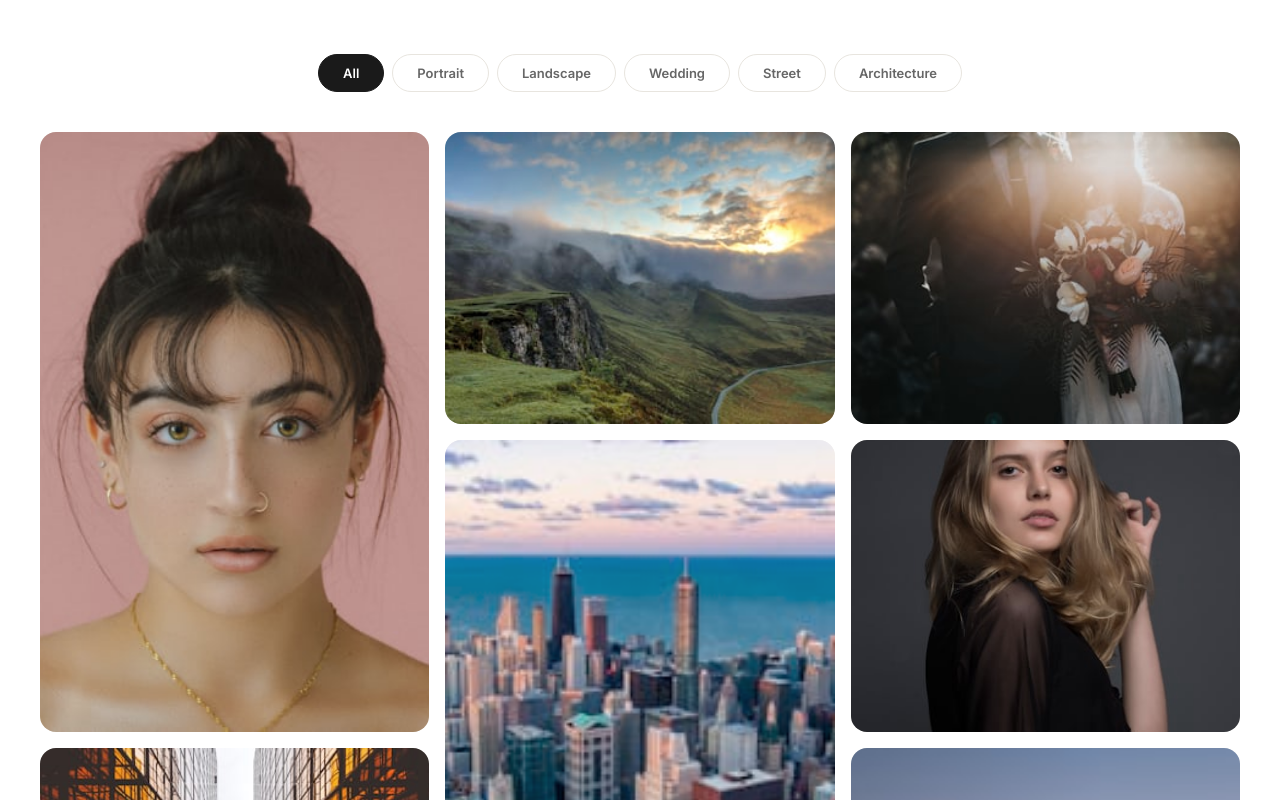
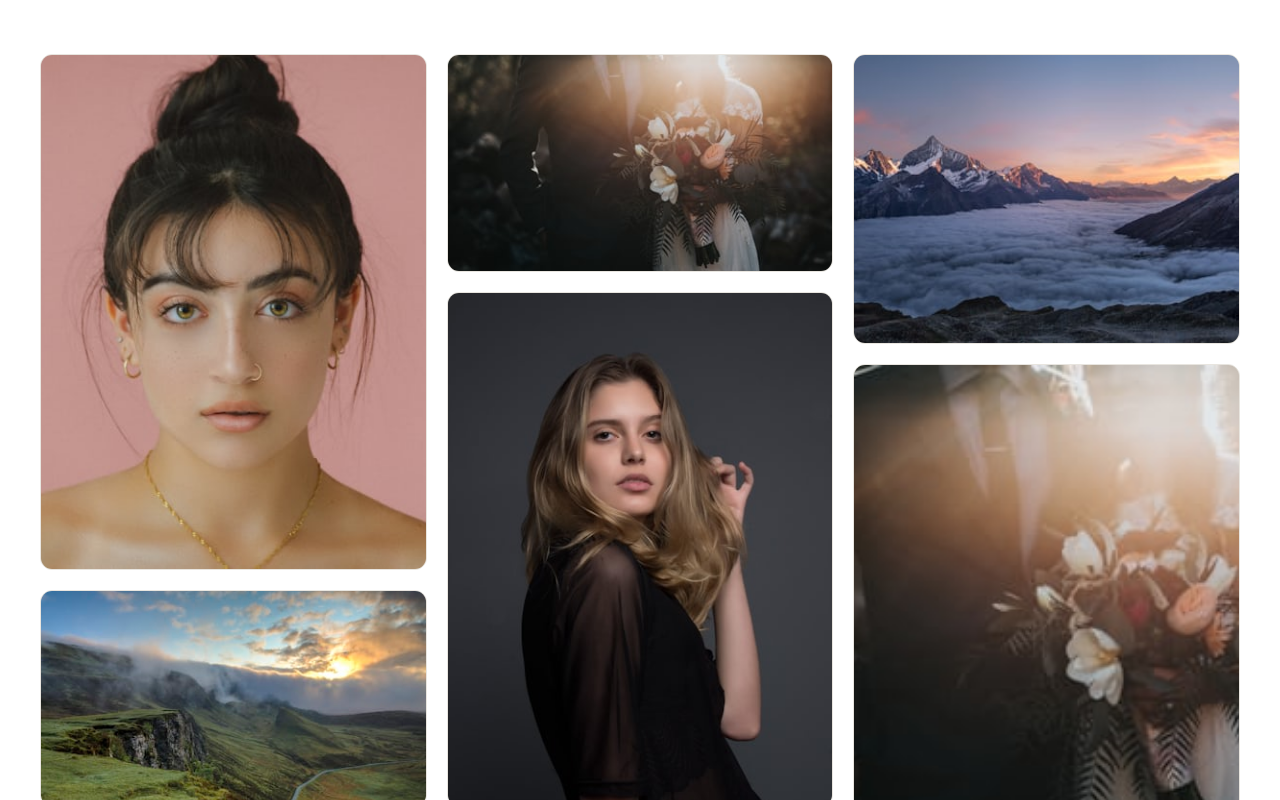
Before and after one commit to pittisunilkumar3/photo, a Next.js app: page / in a window 1280 px wide. Shown: the part 1060-1860 px from the top of the page. Built offline with nearby package versions, Linux system fonts and the light colour scheme; a web font is replaced by a local one.

Commit message:
Replace portfolio grid with masonry gallery, scroll-triggered fade-in

```diff
--- a/src/app/page.tsx
+++ b/src/app/page.tsx
@@ -4,7 +4,8 @@ import { useState } from "react";
 import {
   InteractivePhotoStack,
 } from "@/components/ui/photo-stack";
-import { CircularGallery, GalleryItem } from "@/components/ui/circular-gallery";
+import { MasonryGallery } from "@/components/ui/masonry-gallery";
+import { CircularGallery } from "@/components/ui/circular-gallery";
 import { InfiniteScroll } from "@/components/ui/infinite-scroll";
 import { ImageGallery } from "@/components/ui/image-gallery";
 
@@ -38,16 +39,10 @@ const testimonials = [
 ];
 
 export default function Home() {
-  const [activeFilter, setActiveFilter] = useState("All");
-  const [selectedPhoto, setSelectedPhoto] = useState<number | null>(null);
   const [currentTestimonial, setCurrentTestimonial] = useState(0);
   const [formData, setFormData] = useState({ name: "", email: "", phone: "", service: "", message: "" });
   const [isSubmitting, setIsSubmitting] = useState(false);
   const [isSubmitted, setIsSubmitted] = useState(false);
-
-  const filteredPhotos = activeFilter === "All" ? photos : photos.filter(p => p.category === activeFilter);
-  const currentPhoto = selectedPhoto !== null ? filteredPhotos.find(p => p.id === selectedPhoto) : null;
-  const photoIndex = selectedPhoto !== null ? filteredPhotos.findIndex(p => p.id === selectedPhoto) : -1;
 
   const handleSubmit = async (e: React.FormEvent) => {
     e.preventDefault();
@@ -215,25 +210,7 @@ export default function Home() {
           <h2 className="section-title">Selected <span>Works</span></h2>
           <p className="section-desc">A curated collection of my finest work across various genres of photography</p>
         </div>
-        <div className="gallery-filters">
-          {categories.map(c => (
-            <button key={c} className={`gallery-filter ${activeFilter === c ? "active" : ""}`} onClick={() => setActiveFilter(c)}>{c}</button>
-          ))}
-        </div>
-        <div className="gallery-grid">
-          {filteredPhotos.map(p => (
-            <div key={p.id} className={`gallery-item ${p.tall ? "tall" : ""}`} onClick={() => setSelectedPhoto(p.id)}>
-              <img src={p.src} alt={p.title} loading="lazy" />
-              <div className="gallery-overlay">
-                <div className="gallery-overlay-cat">{p.category}</div>
-                <div className="gallery-overlay-title">{p.title}</div>
-              </div>
-              <div className="gallery-zoom">
-                <svg width="22" height="22" viewBox="0 0 24 24" fill="none" stroke="white" strokeWidth="2"><circle cx="11" cy="11" r="8"/><path d="m21 21-4.3-4.3"/><path d="M11 8v6M8 11h6"/></svg>
-              </div>
-            </div>
-          ))}
-        </div>
+        <MasonryGallery />
       </section>
 
       {/* ==================== INTERACTIVE PHOTO STACK ==================== */}
@@ -462,21 +439,6 @@ export default function Home() {
         <svg width="18" height="18" viewBox="0 0 24 24" fill="none" stroke="currentColor" strokeWidth="2"><path d="m18 15-6-6-6 6" /></svg>
       </button>
 
-      {/* LIGHTBOX */}
-      {selectedPhoto !== null && currentPhoto && (
-        <div className="lightbox" onClick={() => setSelectedPhoto(null)}>
-          <button className="lightbox-close" onClick={() => setSelectedPhoto(null)}>×</button>
-          {photoIndex > 0 && <button className="lightbox-nav lightbox-prev" onClick={e => { e.stopPropagation(); setSelectedPhoto(filteredPhotos[photoIndex - 1].id); }}><svg width="22" height="22" viewBox="0 0 24 24" fill="none" stroke="currentColor" strokeWidth="2"><path d="m15 18-6-6 6-6" /></svg></button>}
-          {photoIndex < filteredPhotos.length - 1 && <button className="lightbox-nav lightbox-next" onClick={e => { e.stopPropagation(); setSelectedPhoto(filteredPhotos[photoIndex + 1].id); }}><svg width="22" height="22" viewBox="0 0 24 24" fill="none" stroke="currentColor" strokeWidth="2"><path d="m9 18 6-6-6-6" /></svg></button>}
-          <div className="lightbox-content" onClick={e => e.stopPropagation()}>
-            <img src={currentPhoto.src} alt={currentPhoto.title} />
-          </div>
-          <div className="lightbox-info">
-            <h3>{currentPhoto.title}</h3>
-            <p>{currentPhoto.category} · {photoIndex + 1} of {filteredPhotos.length}</p>
-          </div>
-        </div>
-      )}
     </>
   );
 }
--- /dev/null
+++ b/src/components/ui/masonry-gallery.tsx
@@ -0,0 +1,122 @@
+"use client";
+
+import React from "react";
+import { useInView } from "framer-motion";
+
+// Photo data with mixed aspect ratios for masonry effect
+const columns: { src: string; alt: string; ratio: number; tall: boolean }[][] = [
+  // Column 1
+  [
+    { src: "/images/portrait1.jpg", alt: "Golden Hour Portrait", ratio: 3 / 4, tall: true },
+    { src: "/images/landscape2.jpg", alt: "Mountain Serenity", ratio: 16 / 9, tall: false },
+    { src: "/images/wedding2.jpg", alt: "First Dance", ratio: 4 / 3, tall: false },
+    { src: "/images/street2.jpg", alt: "City Lights", ratio: 3 / 4, tall: true },
+    { src: "/images/landscape1.jpg", alt: "Alpine Dawn", ratio: 16 / 9, tall: false },
+  ],
+  // Column 2
+  [
+    { src: "/images/wedding1.jpg", alt: "Eternal Love", ratio: 16 / 9, tall: false },
+    { src: "/images/portrait2.jpg", alt: "Natural Beauty", ratio: 3 / 4, tall: true },
+    { src: "/images/arch1.jpg", alt: "Modern Lines", ratio: 4 / 3, tall: false },
+    { src: "/images/hero1.jpg", alt: "Studio Vision", ratio: 3 / 4, tall: true },
+    { src: "/images/street1.jpg", alt: "Urban Nights", ratio: 16 / 9, tall: false },
+  ],
+  // Column 3
+  [
+    { src: "/images/landscape1.jpg", alt: "Alpine Dawn", ratio: 4 / 3, tall: false },
+    { src: "/images/wedding1.jpg", alt: "Wedding Bells", ratio: 3 / 4, tall: true },
+    { src: "/images/portrait1.jpg", alt: "Soft Light", ratio: 16 / 9, tall: false },
+    { src: "/images/landscape2.jpg", alt: "Misty Mountains", ratio: 3 / 4, tall: true },
+    { src: "/images/arch1.jpg", alt: "Glass & Steel", ratio: 16 / 9, tall: false },
+  ],
+];
+
+export function MasonryGallery() {
+  return (
+    <div style={{ width: "100%", maxWidth: 1400, margin: "0 auto" }}>
+      <div style={{
+        display: "grid",
+        gridTemplateColumns: "repeat(3, 1fr)",
+        gap: 20,
+      }}>
+        {columns.map((col, colIndex) => (
+          <div key={colIndex} style={{ display: "grid", gap: 20 }}>
+            {col.map((photo, i) => (
+              <MasonryImage
+                key={`${colIndex}-${i}`}
+                src={photo.src}
+                alt={photo.alt}
+                ratio={photo.ratio}
+              />
+            ))}
+          </div>
+        ))}
+      </div>
+    </div>
+  );
+}
+
+function MasonryImage({ src, alt, ratio }: { src: string; alt: string; ratio: number }) {
+  const ref = React.useRef(null);
+  const isInView = useInView(ref, { once: true, margin: "-50px" });
+  const [loaded, setLoaded] = React.useState(false);
+
+  return (
+    <div
+      ref={ref}
+      style={{
+        position: "relative",
+        width: "100%",
+        aspectRatio: `${ratio}`,
+        borderRadius: 12,
+        overflow: "hidden",
+        background: "#f0efe8",
+        border: "1px solid #e8e5df",
+        cursor: "pointer",
+      }}
+    >
+      <img
+        alt={alt}
+        src={src}
+        loading="lazy"
+        onLoad={() => setLoaded(true)}
+        style={{
+          width: "100%",
+          height: "100%",
+          objectFit: "cover",
+          display: "block",
+          opacity: isInView && loaded ? 1 : 0,
+          transform: isInView && loaded ? "scale(1)" : "scale(1.05)",
+          transition: "opacity 0.8s ease-in-out, transform 0.8s ease-in-out",
+        }}
+      />
+      {/* Hover overlay */}
+      <div style={{
+        position: "absolute",
+        inset: 0,
+        background: "linear-gradient(to top, rgba(0,0,0,0.6) 0%, transparent 50%)",
+        opacity: 0,
+        transition: "opacity 0.3s ease",
+        display: "flex",
+        alignItems: "flex-end",
+        padding: 16,
+        pointerEvents: "none",
+      }} />
+      <div
+        style={{
+          position: "absolute",
+          inset: 0,
+          display: "flex",
+          alignItems: "center",
+          justifyContent: "center",
+        }}
+        onMouseEnter={(e) => {
+          (e.currentTarget.previousElementSibling as HTMLDivElement).style.opacity = "1";
+        }}
+        onMouseLeave={(e) => {
+          (e.currentTarget.previousElementSibling as HTMLDivElement).style.opacity = "0";
+        }}
+      />
+    </div>
+  );
+}
```
